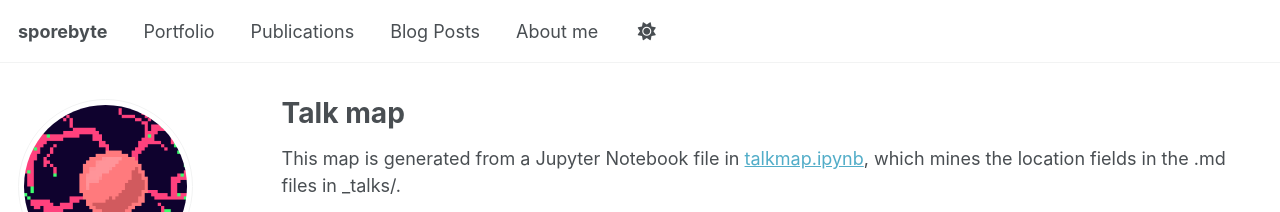
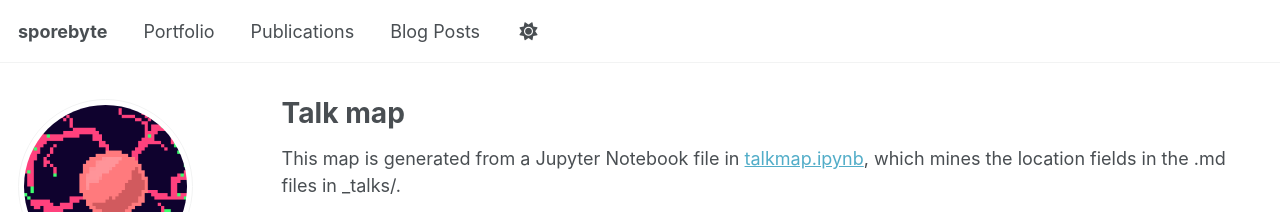
Before and after one commit to sporebyte/sporebyte.github.io, a Jekyll site: the page built from _pages/talkmap.html, in a window 1280 px wide. Shown: the top 212 px of the page. Built offline with Jekyll 4.4.1, drawn with Linux system fonts in a browser that asks for light colours; nearby versions of some CDN libraries; some web fonts are replaced.

Commit message:
Update navigation.yml

```diff
--- a/_data/navigation.yml
+++ b/_data/navigation.yml
@@ -17,6 +17,3 @@ main:
 
   - title: "Blog Posts"
     url: /year-archive/
-
-  - title: "About me"
-    url: /about/
```
